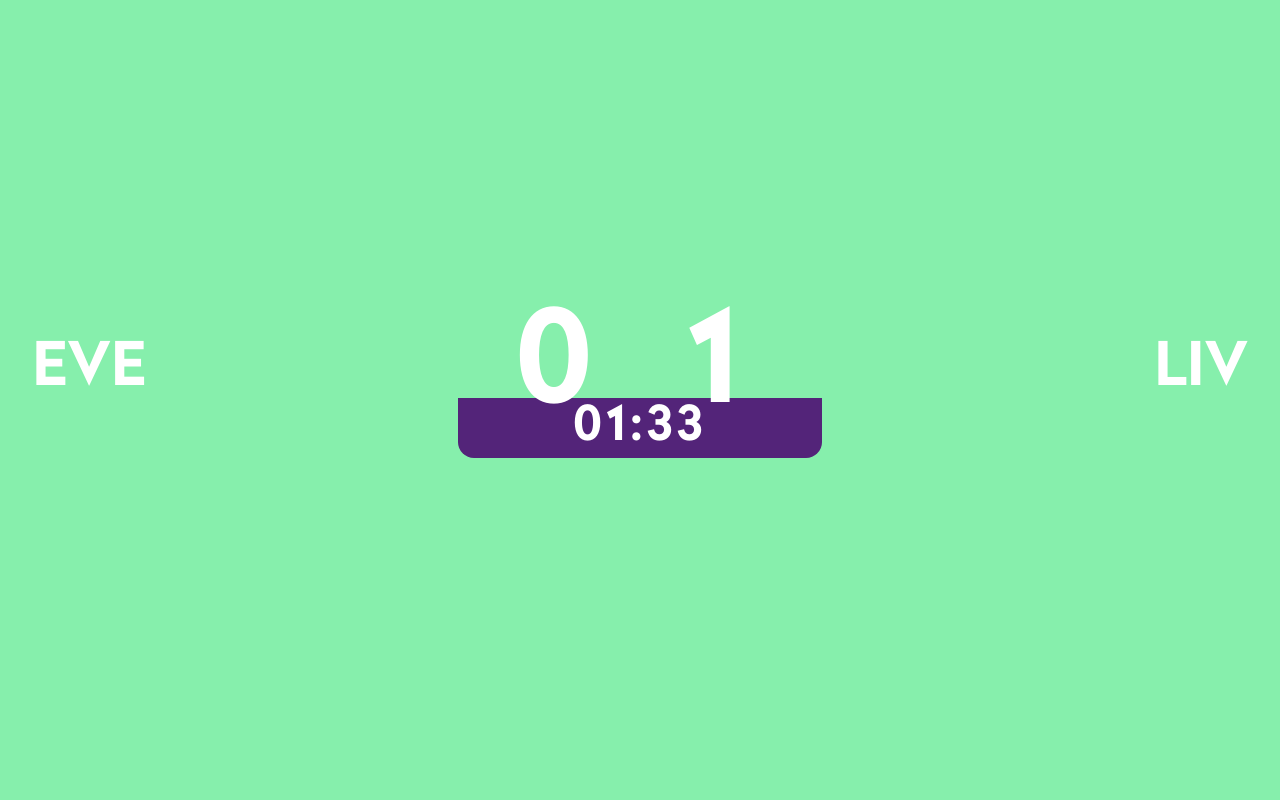
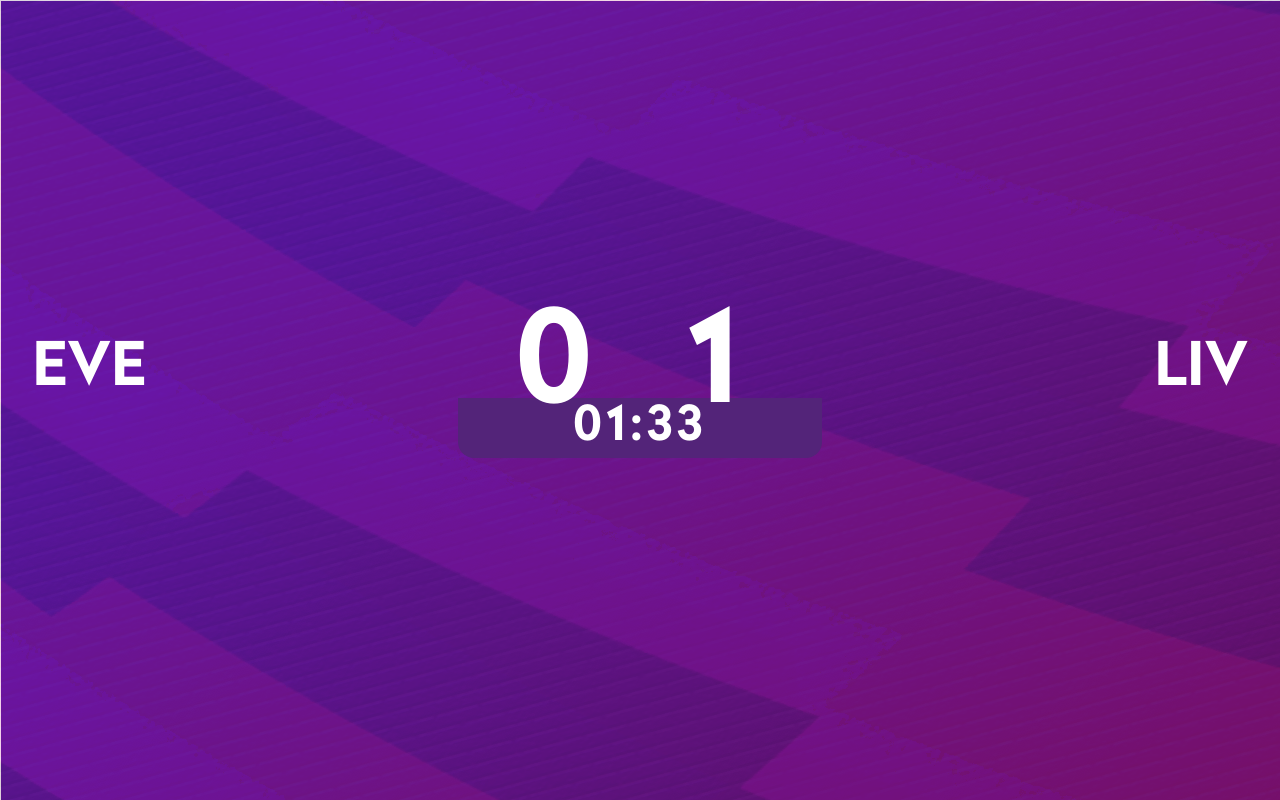
Before and after one commit to estebanCastaneira/epl_scoreboard, a React (Vite) app: page / in a window 1280 px wide. Built offline with nearby package versions, Linux system fonts and the light colour scheme.

Commit message:
background image done

```diff
--- a/src/App.jsx
+++ b/src/App.jsx
@@ -4,7 +4,7 @@ import "./assets/styles/fonts.css"
 function App() {
   return (
     <>
-      <div className="flex items-center justify-center min-h-svh font-radikal bg-green-300">
+      <div className="app flex items-center justify-center min-h-svh font-radikal">
         <Scoreboard />
       </div>
     </>
--- a/src/assets/styles/app.css
+++ b/src/assets/styles/app.css
@@ -4,6 +4,9 @@
 
 :root {
   --violet: #532479;
+}
+.app {
+  background-image: url("/img/background.png");
 }
 p {
   margin: 0 !important;
```
Also changed, not shown: public/img/background.png (added).
